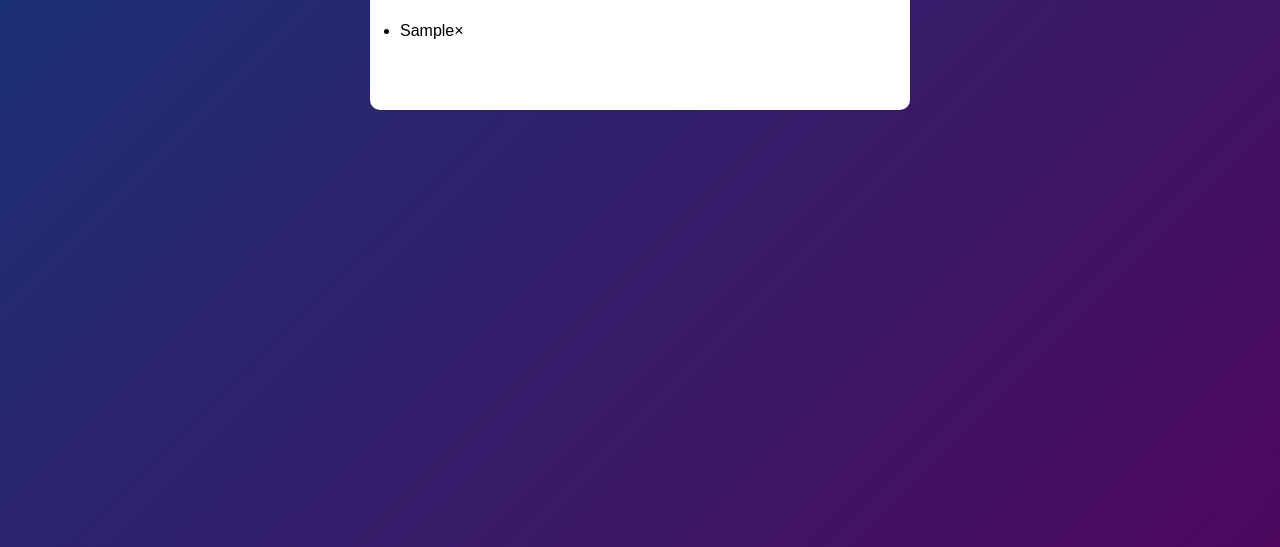
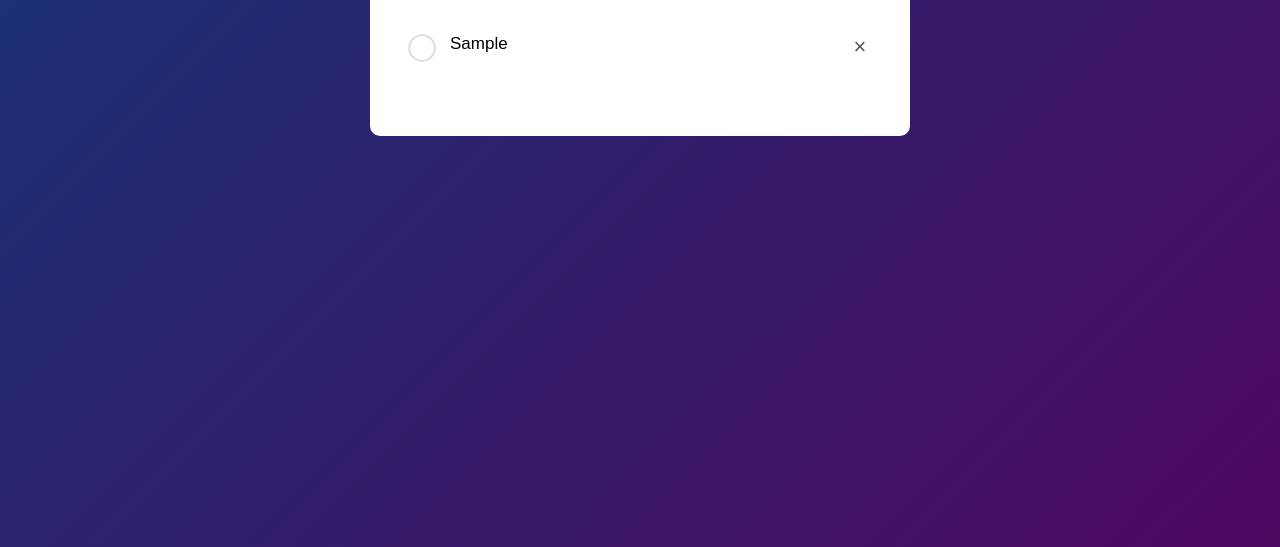
Before and after one commit to Gjernslav/To-do-list, a plain HTML site: page index.html in a window 1280 px wide. Both pictures are taken after typing "Sample" into the empty fields and a click on the button "Add". Shown: the part 253-800 px from the top of the page. Drawn offline with Linux system fonts and the light colour scheme.

Commit message:
added icons and functionality to list items check and delete now functional

```diff
--- a/style.css
+++ b/style.css
@@ -54,5 +54,46 @@ button{
     font-size: 16px;
     cursor: pointer;
     border-radius: 40px;
-
 }
+ul li{
+    list-style: none;
+    font-size: 17px;
+    padding: 12px 8px 12px 50px;
+    user-select: none;
+    cursor: pointer;
+    position: relative;
+}
+ul li::before{
+    content: '';
+    position: absolute;
+    height: 28px;
+    width: 28px;
+    border-radius: 50%;
+    background-image: url(images/unchecked.png);
+    background-size: cover;
+    background-position: center;
+    top: 12px;
+    left: 8px;
+}
+ul li.checked{
+    color: #555;
+    text-decoration: line-through;
+}
+ul li.checked::before{
+    background-image: url(images/checked.png);
+}
+ul li span{
+    position: absolute;
+    right: 0;
+    top: 5px;
+    width: 40px;
+    height: 40px;
+    font-size: 22px;
+    color: #555;
+    line-height: 40px;
+    text-align: center;
+    border-radius: 50%;
+}
+ul li span:hover{
+    background: #edeef0;
+}
```
